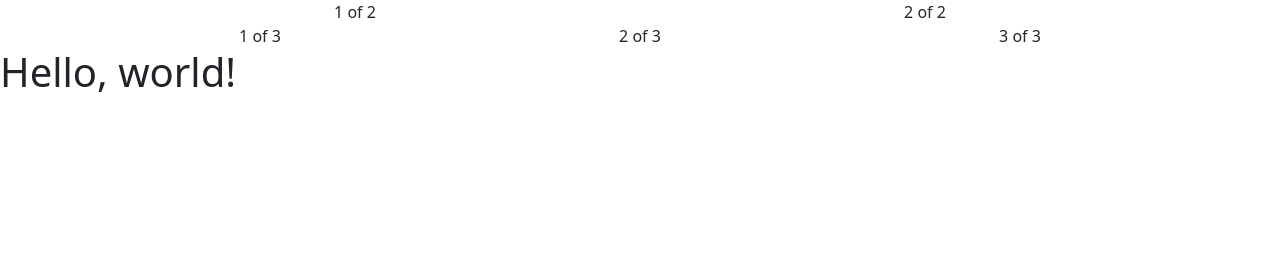
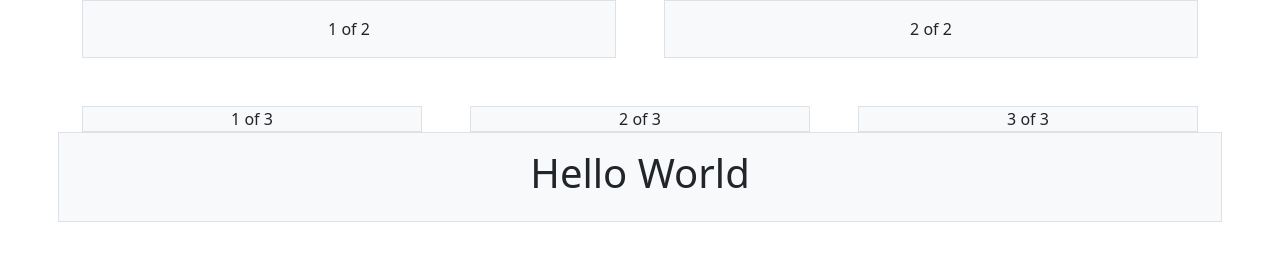
Before and after one commit to arcasacra/code-space-induction-test, a plain HTML site: page www/index2.html in a window 1280 px wide. Drawn offline with nearby package versions, Linux system fonts and the light colour scheme.

Commit message:
Update with more grids

```diff
--- a/www/index2.html
+++ b/www/index2.html
@@ -7,28 +7,32 @@
     <link href="https://cdn.jsdelivr.net/npm/bootstrap@5.2.3/dist/css/bootstrap.min.css" rel="stylesheet" integrity="sha384-rbsA2VBKQhggwzxH7pPCaAqO46MgnOM80zW1RWuH61DGLwZJEdK2Kadq2F9CUG65" crossorigin="anonymous">
   </head>
   <body>
-    <div class="container text-center">
-        <div class="row">
-            <div class="col-6">
-                1 of 2
+    <div class="container overflow-hidden text-center">
+        <div class="row g-5">
+            <div class="col-md-6">
+                <div class="p-3 border bg-light">1 of 2</div>
             </div>
-            <div class="col-6">
-                2 of 2
+            <div class="col-md-6">
+                <div class="p-3 border bg-light">2 of 2</div>
             </div>
-        </div>
-        <div class="row">
-            <div class="col-4">
-                1 of 3
+            <div class="col-md-4">
+                <div class="p3 border bg-light">1 of 3</div>
             </div>
-            <div class="col-4">
-                2 of 3
+            <div class="col-md-4">
+                <div class="p3 border bg-light">2 of 3</div>
             </div>
-            <div class="col-4">
-                3 of 3
+            <div class="col-md-4">
+                <div class="p3 border bg-light">3 of 3</div>
             </div>
         </div>
     </div>
-    <h1>Hello, world!</h1>
+    <div class="container text-center">
+        <div class="row g-5">
+            <div class="p-3 border bg-light">
+            <h1>Hello World</h1>
+            </div>
+        </div>
+    </div>
 
 	<script src="https://cdn.jsdelivr.net/npm/bootstrap@5.2.3/dist/js/bootstrap.bundle.min.js" integrity="sha384-kenU1KFdBIe4zVF0s0G1M5b4hcpxyD9F7jL+jjXkk+Q2h455rYXK/7HAuoJl+0I4" crossorigin="anonymous"></script>
 	<script src="https://cdn.jsdelivr.net/npm/@popperjs/core@2.11.6/dist/umd/popper.min.js" integrity="sha384-oBqDVmMz9ATKxIep9tiCxS/Z9fNfEXiDAYTujMAeBAsjFuCZSmKbSSUnQlmh/jp3" crossorigin="anonymous"></script>
```
